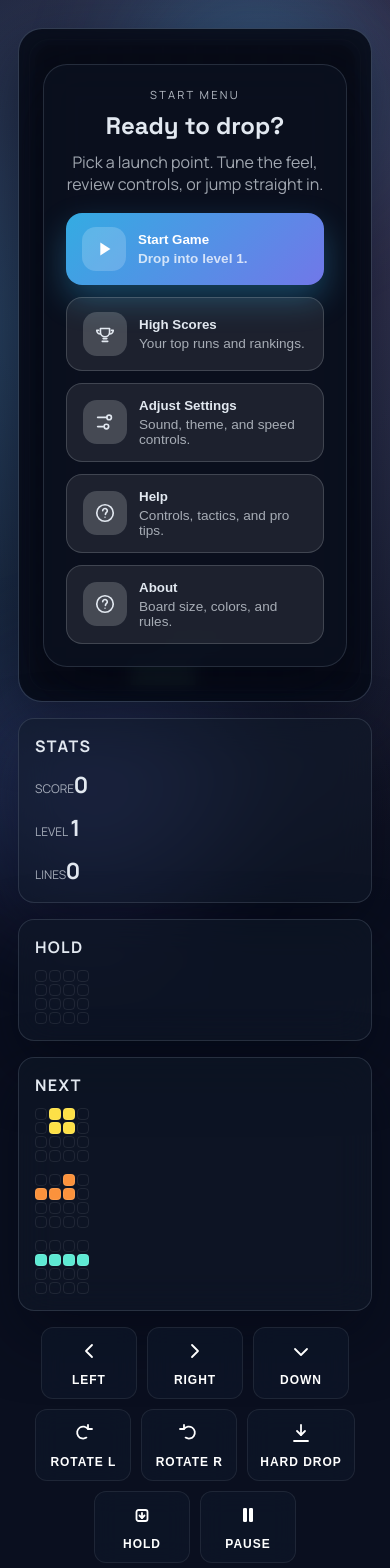
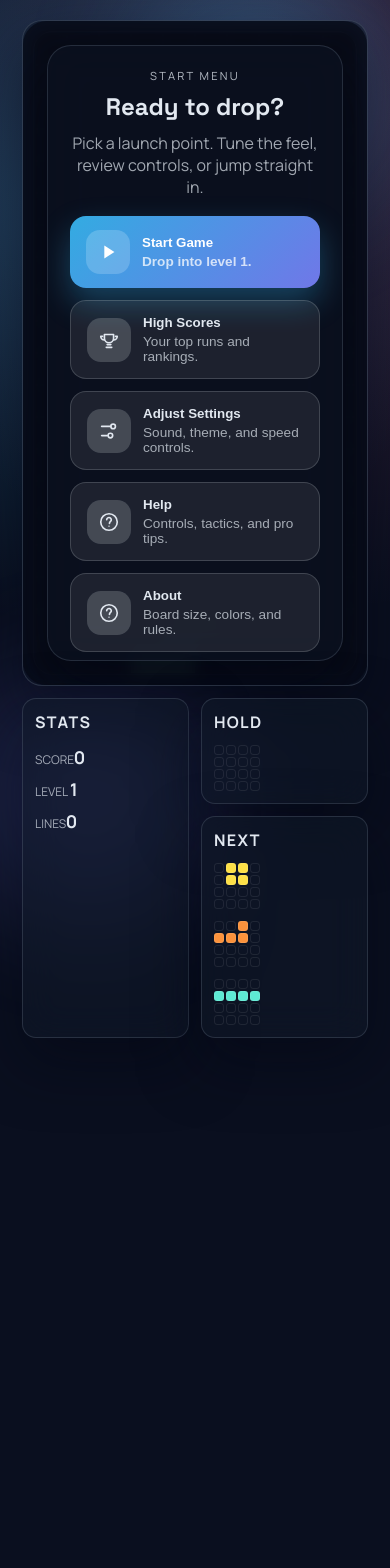
Before and after one commit to markcoleman/drop-a-block, a React (Vite) app: page / in a window 390 px wide. Shown: the top 1568 px of the page. After the commit the page ends 1058 px from the top, so only its background shows below. Built offline with nearby package versions, Linux system fonts and the light colour scheme.

Commit message:
adjustments

```diff
--- a/src/App.tsx
+++ b/src/App.tsx
@@ -49,6 +49,7 @@ export const App = () => {
   const [showScoreEntry, setShowScoreEntry] = useState(false);
   const [menuView, setMenuView] = useState<"none" | "settings" | "help" | "about" | "scores">("none");
   const [clearFlash, setClearFlash] = useState(false);
+  const [isTouchMode, setIsTouchMode] = useState(false);
   const stateRef = useRef(state);
   const rafRef = useRef<number>();
   const inputTimers = useRef<{
@@ -68,6 +69,41 @@ export const App = () => {
     saveSettings(settings);
     document.documentElement.dataset.theme = settings.theme;
   }, [settings]);
+
+  useEffect(() => {
+    const coarseQuery = window.matchMedia("(pointer: coarse)");
+    const updateTouchMode = () => {
+      const hasTouchPoints = navigator.maxTouchPoints > 0;
+      const hasTouchEvent = "ontouchstart" in window;
+      setIsTouchMode(coarseQuery.matches || hasTouchPoints || hasTouchEvent);
+    };
+
+    updateTouchMode();
+    const handleTouchStart = () => setIsTouchMode(true);
+    const handlePointerDown = (event: PointerEvent) => {
+      if (event.pointerType === "touch" || event.pointerType === "pen") {
+        setIsTouchMode(true);
+      }
+    };
+
+    window.addEventListener("touchstart", handleTouchStart, { passive: true });
+    window.addEventListener("pointerdown", handlePointerDown);
+    if (coarseQuery.addEventListener) {
+      coarseQuery.addEventListener("change", updateTouchMode);
+    } else {
+      coarseQuery.addListener(updateTouchMode);
+    }
+
+    return () => {
+      window.removeEventListener("touchstart", handleTouchStart);
+      window.removeEventListener("pointerdown", handlePointerDown);
+      if (coarseQuery.removeEventListener) {
+        coarseQuery.removeEventListener("change", updateTouchMode);
+      } else {
+        coarseQuery.removeListener(updateTouchMode);
+      }
+    };
+  }, []);
 
   useEffect(() => {
     let last = performance.now();
@@ -234,7 +270,7 @@ export const App = () => {
   };
 
   return (
-    <div className="app">
+    <div className={`app${isTouchMode ? " touch-enabled" : ""}`}>
       <main className="layout">
         <section className="game-panel">
           <div className="game-stage">
@@ -304,6 +340,9 @@ export const App = () => {
                 <div className="overlay">
                   <h2>Paused</h2>
                   <p>Press P or tap resume.</p>
+                  <button className="primary" onClick={() => handleAction("pause")}>
+                    Resume
+                  </button>
                 </div>
               )}
               {state.status === "over" && (
@@ -347,16 +386,21 @@ export const App = () => {
               </div>
             </div>
           </div>
+          {isTouchMode && (
             <Controls
-            onLeft={() => handleAction("left")}
-            onRight={() => handleAction("right")}
-            onDown={() => handleAction("down")}
+              onLeftStart={() => startRepeat("left")}
+              onLeftEnd={() => stopRepeat("left")}
+              onRightStart={() => startRepeat("right")}
+              onRightEnd={() => stopRepeat("right")}
+              onDownStart={() => startRepeat("down")}
+              onDownEnd={() => stopRepeat("down")}
               onRotateCw={() => handleAction("rotateCw")}
               onRotateCcw={() => handleAction("rotateCcw")}
               onHardDrop={() => handleAction("hardDrop")}
               onHold={() => handleAction("hold")}
               onPause={() => handleAction("pause")}
             />
+          )}
         </section>
       </main>
 
@@ -416,7 +460,10 @@ export const App = () => {
                     <strong>Rotate</strong> with Z / X or the on-screen rotate buttons.
                   </li>
                   <li>
-                    <strong>Hard drop</strong> with Space or the down arrow.
+                    <strong>Move/Drop</strong> by holding the on-screen arrows for repeat.
+                  </li>
+                  <li>
+                    <strong>Hard drop</strong> with Space or the hard drop button.
                   </li>
                   <li>
                     <strong>Hold</strong> with C / Shift to swap the current tetromino.
--- a/src/components/Controls.tsx
+++ b/src/components/Controls.tsx
@@ -12,31 +12,96 @@ import {
 
 type ControlButtonProps = {
   label: string;
-  onPress: () => void;
+  onPress?: () => void;
+  onHoldStart?: () => void;
+  onHoldEnd?: () => void;
   text: string;
   children: ReactNode;
 };
 
-const ControlButton = ({ label, onPress, text, children }: ControlButtonProps) => (
-  <button className="control-button" onClick={onPress} aria-label={label}>
-    <span className="control-icon">{children}</span>
-    <span className="control-text">{text}</span>
-  </button>
-);
+const ControlButton = ({
+  label,
+  onPress,
+  onHoldStart,
+  onHoldEnd,
+  text,
+  children
+}: ControlButtonProps) => {
+  const isHoldable = Boolean(onHoldStart || onHoldEnd);
+
+  const handlePointerDown = (event: React.PointerEvent<HTMLButtonElement>) => {
+    event.preventDefault();
+    if (isHoldable) {
+      event.currentTarget.setPointerCapture(event.pointerId);
+      onHoldStart?.();
+      return;
+    }
+    onPress?.();
+  };
+
+  const handlePointerUp = (event: React.PointerEvent<HTMLButtonElement>) => {
+    if (!isHoldable) return;
+    onHoldEnd?.();
+    if (event.currentTarget.hasPointerCapture(event.pointerId)) {
+      event.currentTarget.releasePointerCapture(event.pointerId);
+    }
+  };
+
+  const handleKeyDown = (event: React.KeyboardEvent<HTMLButtonElement>) => {
+    if (event.key !== " " && event.key !== "Enter") return;
+    event.preventDefault();
+    if (isHoldable) {
+      onHoldStart?.();
+      return;
+    }
+    onPress?.();
+  };
+
+  const handleKeyUp = (event: React.KeyboardEvent<HTMLButtonElement>) => {
+    if (!isHoldable) return;
+    if (event.key !== " " && event.key !== "Enter") return;
+    event.preventDefault();
+    onHoldEnd?.();
+  };
+
+  return (
+    <button
+      type="button"
+      className="control-button"
+      onPointerDown={handlePointerDown}
+      onPointerUp={handlePointerUp}
+      onPointerCancel={handlePointerUp}
+      onPointerLeave={handlePointerUp}
+      onKeyDown={handleKeyDown}
+      onKeyUp={handleKeyUp}
+      onContextMenu={(event) => event.preventDefault()}
+      aria-label={label}
+    >
+      <span className="control-icon">{children}</span>
+      <span className="control-text">{text}</span>
+    </button>
+  );
+};
 
 export const Controls = ({
-  onLeft,
-  onRight,
-  onDown,
+  onLeftStart,
+  onLeftEnd,
+  onRightStart,
+  onRightEnd,
+  onDownStart,
+  onDownEnd,
   onRotateCw,
   onRotateCcw,
   onHardDrop,
   onHold,
   onPause
 }: {
-  onLeft: () => void;
-  onRight: () => void;
-  onDown: () => void;
+  onLeftStart: () => void;
+  onLeftEnd: () => void;
+  onRightStart: () => void;
+  onRightEnd: () => void;
+  onDownStart: () => void;
+  onDownEnd: () => void;
   onRotateCw: () => void;
   onRotateCcw: () => void;
   onHardDrop: () => void;
@@ -45,18 +110,33 @@ export const Controls = ({
 }) => {
   return (
     <div className="controls" aria-label="Touch controls">
-      <div className="controls-row">
-        <ControlButton label="Move left" text="Left" onPress={onLeft}>
+      <div className="controls-row controls-row--move">
+        <ControlButton
+          label="Move left"
+          text="Left"
+          onHoldStart={onLeftStart}
+          onHoldEnd={onLeftEnd}
+        >
           <ArrowLeftIcon />
         </ControlButton>
-        <ControlButton label="Move right" text="Right" onPress={onRight}>
+        <ControlButton
+          label="Move right"
+          text="Right"
+          onHoldStart={onRightStart}
+          onHoldEnd={onRightEnd}
+        >
           <ArrowRightIcon />
         </ControlButton>
-        <ControlButton label="Soft drop" text="Down" onPress={onDown}>
+        <ControlButton
+          label="Soft drop"
+          text="Down"
+          onHoldStart={onDownStart}
+          onHoldEnd={onDownEnd}
+        >
           <ArrowDownIcon />
         </ControlButton>
       </div>
-      <div className="controls-row">
+      <div className="controls-row controls-row--rotate">
         <ControlButton label="Rotate counter-clockwise" text="Rotate L" onPress={onRotateCcw}>
           <RotateCcwIcon />
         </ControlButton>
@@ -67,7 +147,7 @@ export const Controls = ({
           <HardDropIcon />
         </ControlButton>
       </div>
-      <div className="controls-row">
+      <div className="controls-row controls-row--system">
         <ControlButton label="Hold piece" text="Hold" onPress={onHold}>
           <HoldIcon />
         </ControlButton>
--- a/src/styles/global.css
+++ b/src/styles/global.css
@@ -472,6 +472,9 @@ input:focus-visible {
   padding: 10px 12px;
   border: 1px solid rgba(255, 255, 255, 0.08);
   backdrop-filter: blur(12px);
+  touch-action: none;
+  user-select: none;
+  -webkit-tap-highlight-color: transparent;
 }
 
 .control-icon svg {
@@ -570,6 +573,7 @@ input:focus-visible {
   justify-content: center;
   padding: 16px;
   backdrop-filter: blur(8px);
+  z-index: 40;
 }
 
 .modal-card {
@@ -639,6 +643,91 @@ input:focus-visible {
   font-weight: 600;
 }
 
+@media (max-width: 720px) {
+  .app {
+    padding: 20px 12px;
+    gap: 18px;
+  }
+  .app.touch-enabled {
+    padding: 20px 12px calc(170px + env(safe-area-inset-bottom));
+  }
+  .layout {
+    gap: 18px;
+  }
+  .app.touch-enabled .layout {
+    padding-bottom: 160px;
+  }
+  .game-stage {
+    grid-template-areas:
+      "board board"
+      "left right";
+    grid-template-columns: minmax(0, 1fr) minmax(0, 1fr);
+    gap: 12px;
+  }
+  .board-panel {
+    padding: 12px;
+    border-radius: 20px;
+  }
+  .game-canvas {
+    width: min(100%, 60vh);
+    border-radius: 14px;
+  }
+  .side-panel {
+    gap: 12px;
+  }
+  .panel {
+    padding: 12px;
+    border-radius: 14px;
+  }
+  .stat-grid {
+    gap: 8px;
+  }
+  .stat-grid strong {
+    font-size: 1.1rem;
+  }
+  .mini-grid {
+    grid-template-columns: repeat(4, 10px);
+    grid-template-rows: repeat(4, 10px);
+  }
+  .mini-cell {
+    width: 10px;
+    height: 10px;
+    border-radius: 3px;
+  }
+  .controls {
+    position: fixed;
+    inset: auto 0 0;
+    padding: 10px 12px calc(10px + env(safe-area-inset-bottom));
+    background: linear-gradient(
+      180deg,
+      rgba(10, 15, 31, 0) 0%,
+      rgba(10, 15, 31, 0.65) 40%,
+      rgba(10, 15, 31, 0.92) 100%
+    );
+    backdrop-filter: blur(16px);
+    z-index: 20;
+    display: grid;
+    grid-template-columns: repeat(4, minmax(0, 1fr));
+    gap: 8px;
+  }
+  .controls-row {
+    display: contents;
+  }
+  .control-button {
+    min-width: 0;
+    min-height: 56px;
+    padding: 6px 8px;
+    border-radius: 16px;
+  }
+  .control-icon svg {
+    width: 22px;
+    height: 22px;
+  }
+  .control-text {
+    display: none;
+  }
+}
+
 @media (min-width: 900px) {
   .controls {
     display: grid;
```
Lines whose indentation alone changed are shown as unchanged.
